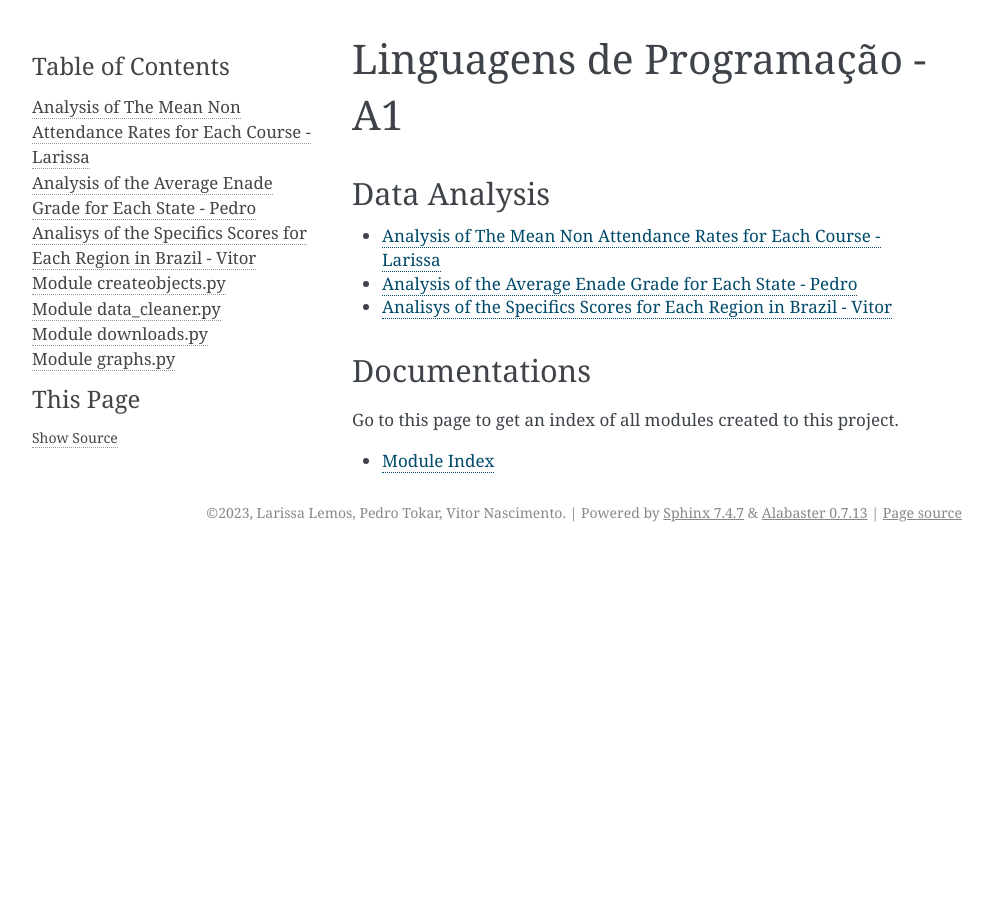
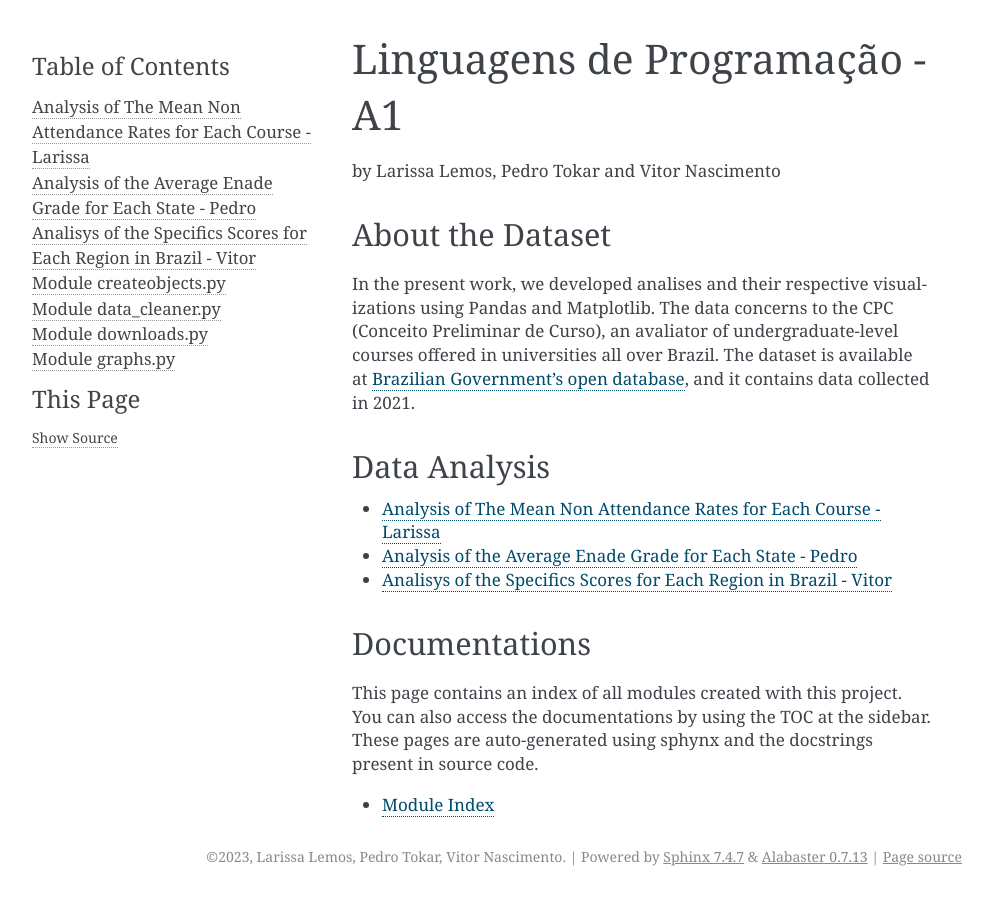
Before and after one commit to LarissaLAfonso/Trabalho_LP_A1, a Sphinx documentation site: the page built from docs/source/index.rst, in a window 1280 px wide. Shown: the whole page, without its empty margins (148-1141 px from the left). Built offline with Sphinx 7.4.7, drawn with Linux system fonts in a browser that asks for light colours.

Commit message:
Improve docs and readme

```diff
--- a/docs/source/index.rst
+++ b/docs/source/index.rst
@@ -16,6 +16,15 @@ Linguagens de Programação - A1
     downloads_doc
     graphs_doc
 
+by Larissa Lemos, Pedro Tokar and Vitor Nascimento
+
+About the Dataset
+-------------------
+
+In the present work, we developed analises and their respective visualizations using Pandas and Matplotlib. The data concerns to the CPC (Conceito Preliminar de Curso), an avaliator of undergraduate-level courses offered in universities all over Brazil.
+The dataset is available at `Brazilian Government's open database <https://dados.gov.br/dados/conjuntos-dados/inep-indice-geral-de-cursos-avaliados-da-instituicao-igc>`_, and it contains data collected in 2021.
+
+
 Data Analysis
 ----------------
 
@@ -27,6 +36,8 @@ Data Analysis
 Documentations
 ----------------
 
-Go to this page to get an index of all modules created to this project.
+This page contains an index of all modules created with this project. You can also
+access the documentations by using the TOC at the sidebar. These pages are auto-generated
+using sphynx and the docstrings present in source code.
 
 * :ref:`modindex`
```
Also changed, not shown: README.md (+1 -1 lines), 5 other files.
